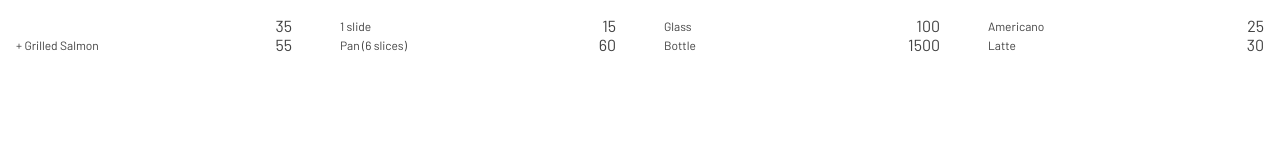
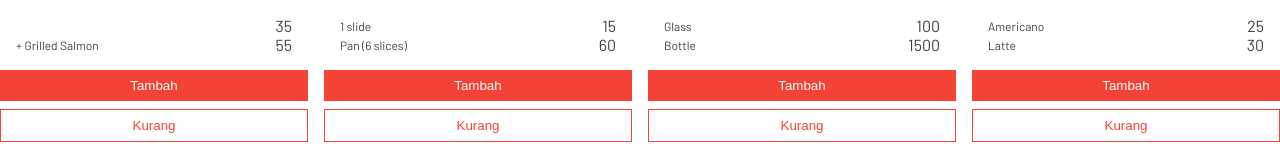
Before and after one commit to mosessmak1/webapp-menubook-svelte, a SvelteKit app: page / in a window 1280 px wide. Shown: the part 1239-1394 px from the top of the page. Before the commit the page ends 1309 px from the top, so only its background shows below. Built offline with nearby package versions, Linux system fonts and the light colour scheme.

Commit message:
button add and substract menu counter

```diff
--- a/src/lib/component/MenuTile.svelte
+++ b/src/lib/component/MenuTile.svelte
@@ -1,9 +1,21 @@
 <script lang="ts">
+	import { cartCounter } from '$lib/store/order';
 	import MenuPrice from './MenuPrice.svelte';
 	export let name: string;
 	export let description: string;
 	export let photoUrl: string;
 	export let prices: { label: string; price: number }[];
+
+	const add = () => {
+		cartCounter.update((n) => n + 1);
+	};
+
+	const substract = () => {
+		cartCounter.update((n) => {
+			if(n <= 0) return n;
+			return n - 1;
+		});
+	};
 </script>
 
 <div class="menu-tile">
@@ -18,6 +30,9 @@
 	{#each prices as p}
 		<MenuPrice label={p.label} price={p.price} />
 	{/each}
+
+	<button class="add" on:click={add}> Tambah </button>
+	<button class="substract" on:click={substract}> Kurang </button>
 </div>
 
 <style>
@@ -50,4 +65,22 @@
 		height: 60px;
 		padding-bottom: 16px;
 	}
+
+	button {
+		padding: 8px 16px;
+		border: none;
+	}
+
+	button.add {
+		background-color: #f44336;
+		color: white;
+		margin-bottom: 8px;
+		margin-top: 16px;
+	}
+
+	button.substract {
+		border: 1px solid #f44336;
+		color: #f44336;
+		background-color: white;
+	}
 </style>
--- /dev/null
+++ b/src/lib/store/menu.ts
@@ -0,0 +1,69 @@
+import { writable } from "svelte/store";
+
+export const menus = writable([
+	{
+		photoUrl:
+			'https://images.immediate.co.uk/production/volatile/sites/30/2014/05/Epic-summer-salad-hub-2646e6e.jpg?resize=960%2C503',
+		name: 'Avocado Pesto Salad',
+		description:
+			'Home-grown vegetables with loads of avocado, topped with mouthwatering pesto salad',
+		prices: [
+			{
+				label: '',
+				price: 35
+			},
+			{
+				label: '+ Grilled Salmon',
+				price: 55
+			}
+		]
+	},
+	{
+		photoUrl:
+			'https://www.recipetineats.com/wp-content/uploads/2023/05/Garlic-cheese-pizza_9.jpg',
+		name: 'Triple Cheese Pizza',
+		description: 'Indulge yourself in this simple yet delicious delicacy',
+		prices: [
+			{
+				label: '1 slide',
+				price: 15
+			},
+			{
+				label: 'Pan (6 slices)',
+				price: 60
+			}
+		]
+	},
+	{
+		photoUrl:
+			'https://images.theconversation.com/files/525691/original/file-20230511-19-w9pz4k.jpg?ixlib=rb-1.1.0&rect=5%2C2%2C1905%2C1276&q=20&auto=format&w=320&fit=clip&dpr=2&usm=12&cs=strip',
+		name: 'Seasonal Wine',
+		description: 'A great meal becomes perfect when combined with a good wine',
+		prices: [
+			{
+				label: 'Glass',
+				price: 100
+			},
+			{
+				label: 'Bottle',
+				price: 1500
+			}
+		]
+	},
+	{
+		photoUrl:
+			'https://sp-ao.shortpixel.ai/client/to_webp,q_glossy,ret_img,w_512,h_512/https://www.adityabirlacapital.com/healthinsurance/active-together/wp-content/uploads/2019/12/How-Are-Espressos-Good-For-Health_blog-1.gif',
+		name: 'Coffee',
+		description: 'The best coffee you can have from the land of Indonesia',
+		prices: [
+			{
+				label: 'Americano',
+				price: 25
+			},
+			{
+				label: 'Latte',
+				price: 30
+			}
+		]
+	}
+]);
--- /dev/null
+++ b/src/lib/store/order.ts
@@ -0,0 +1,3 @@
+import { writable } from "svelte/store";
+
+export const cartCounter = writable(0);
--- a/src/routes/+page.svelte
+++ b/src/routes/+page.svelte
@@ -1,76 +1,10 @@
 <script lang="ts">
+	import { cartCounter } from '$lib/store/order';
 	import MenuTile from '../lib/component/MenuTile.svelte';
-
-	const menus = [
-		{
-			photoUrl:
-				'https://images.immediate.co.uk/production/volatile/sites/30/2014/05/Epic-summer-salad-hub-2646e6e.jpg?resize=960%2C503',
-			name: 'Avocado Pesto Salad',
-			description:
-				'Home-grown vegetables with loads of avocado, topped with mouthwatering pesto salad',
-			prices: [
-				{
-					label: '',
-					price: 35
-				},
-				{
-					label: '+ Grilled Salmon',
-					price: 55
-				}
-			]
-		},
-		{
-			photoUrl:
-				'https://www.recipetineats.com/wp-content/uploads/2023/05/Garlic-cheese-pizza_9.jpg',
-			name: 'Triple Cheese Pizza',
-			description: 'Indulge yourself in this simple yet delicious delicacy',
-			prices: [
-				{
-					label: '1 slide',
-					price: 15
-				},
-				{
-					label: 'Pan (6 slices)',
-					price: 60
-				}
-			]
-		},
-		{
-			photoUrl:
-				'https://images.theconversation.com/files/525691/original/file-20230511-19-w9pz4k.jpg?ixlib=rb-1.1.0&rect=5%2C2%2C1905%2C1276&q=20&auto=format&w=320&fit=clip&dpr=2&usm=12&cs=strip',
-			name: 'Seasonal Wine',
-			description: 'A great meal becomes perfect when combined with a good wine',
-			prices: [
-				{
-					label: 'Glass',
-					price: 100
-				},
-				{
-					label: 'Bottle',
-					price: 1500
-				}
-			]
-		},
-		{
-			photoUrl:
-				'https://sp-ao.shortpixel.ai/client/to_webp,q_glossy,ret_img,w_512,h_512/https://www.adityabirlacapital.com/healthinsurance/active-together/wp-content/uploads/2019/12/How-Are-Espressos-Good-For-Health_blog-1.gif',
-			name: 'Coffee',
-			description: 'The best coffee you can have from the land of Indonesia',
-			prices: [
-				{
-					label: 'Americano',
-					price: 25
-				},
-				{
-					label: 'Latte',
-					price: 30
-				}
-			]
-		}
-	];
+	import { menus } from '../lib/store/menu';
 </script>
 
-<div class="appbar">Kongkow Cafe</div>
+<div class="appbar">Kongkow Cafe ({$cartCounter})</div>
 <div class="hero">
 	<img
 		src="https://cdn.themistakenman.com/wp-content/uploads/2022/08/fast-food-business.webp"
@@ -83,7 +17,7 @@
 	<div class="price-note">All prices are in thousand rupiah</div>
 </div>
 <div class="menu-area">
-	{#each menus as menu}
+	{#each $menus as menu}
 		<MenuTile
 			photoUrl={menu.photoUrl}
 			name={menu.name}
```
